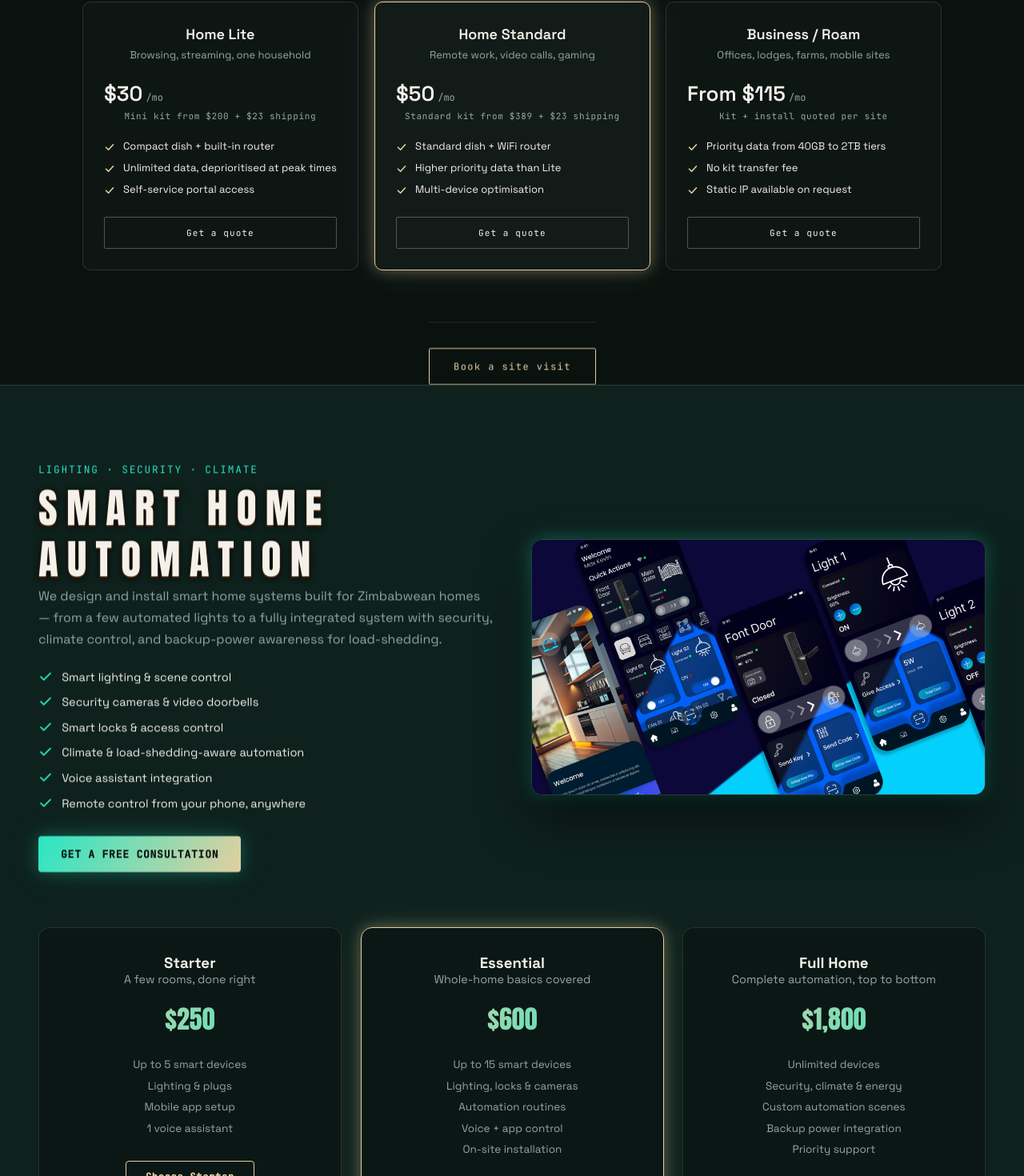
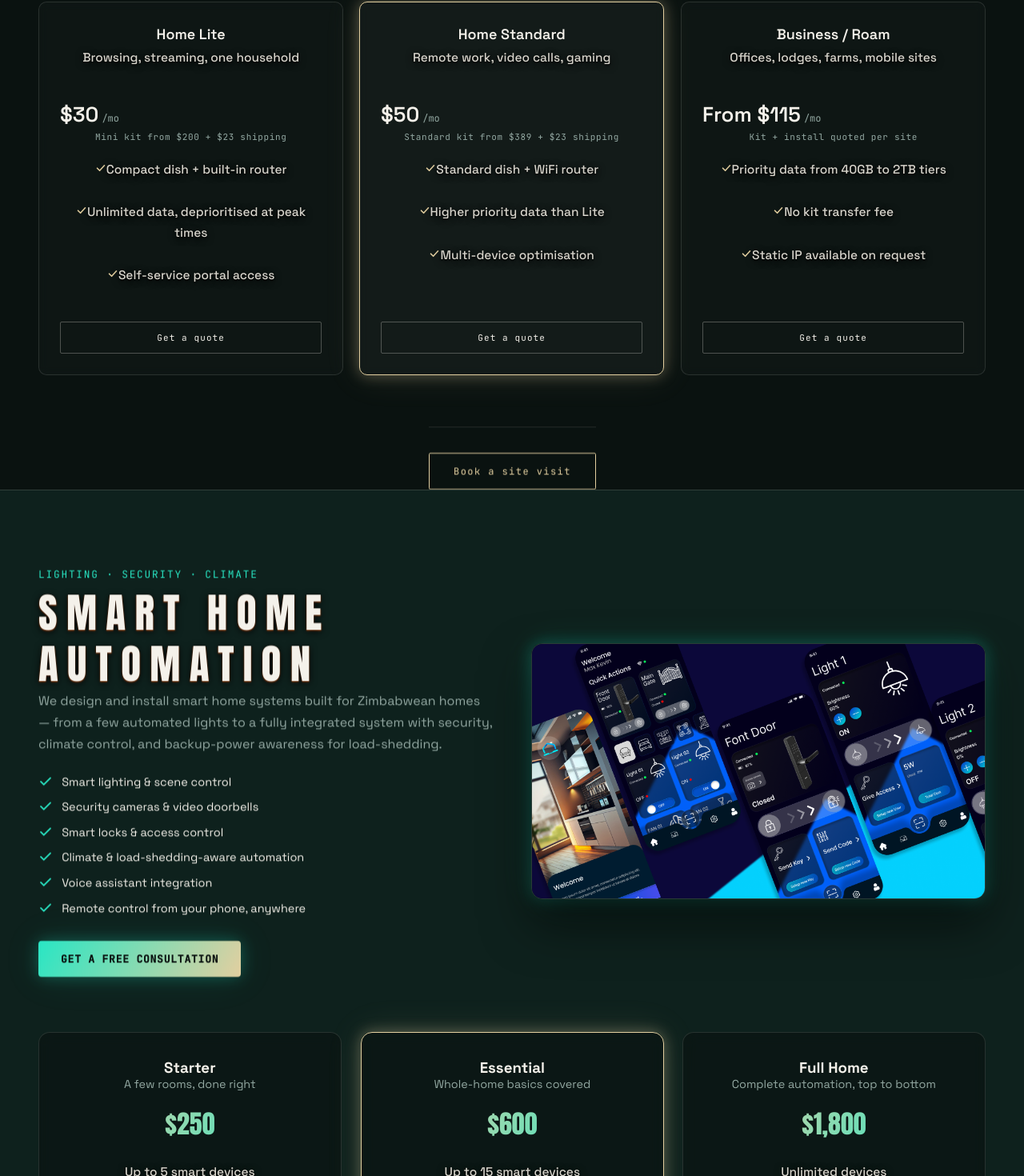
Before and after one commit to Solid5shield/solid5zw, a React (Vite) app: page / in a window 1280 px wide. Shown: the part 1886-3356 px from the top of the page at 80% size. Built offline with nearby package versions, Linux system fonts and the light colour scheme.

Commit message:
smart home

```diff
--- a/src/components/About.css
+++ b/src/components/About.css
@@ -5,15 +5,16 @@
 }
 
 .about-banner{
-  height: 220px;
+  font-family: "Marcellus", "EB Garamond", var(--display), serif;
+  font-weight: 400;
+  font-size: clamp(48px, 4vw, 52px);
+  line-height: 1.25;
+  letter-spacing: 0.22em;
+  text-transform: uppercase;
   display: flex;
-  justify-content: center;
-  padding: 0 48px;
-  background:
-    linear-gradient(90deg, rgba(10,18,16,0.75), rgba(10,18,16,0.35)),
-    radial-gradient(70% 140% at 80% 50%, var(--teal-glow), var(--teal-1));
-  border-bottom: 1px solid var(--line);
-  overflow: hidden;
+  flex-direction: column;
+  gap: 4px;
+  text-shadow: 0 2px 10px rgba(0,0,0,0.9), 0 1px 2px rgba(233, 85, 0, 0.95);
 }
 .about-banner span{
   font-family: var(--display);
@@ -26,20 +27,26 @@
 .about-body{ padding-top: 64px; }
 
 .about-heading{
-  font-family: var(--display);
+  font-family: "Marcellus", "EB Garamond", var(--display), serif;
   font-weight: 400;
-  font-size: clamp(30px, 4vw, 44px);
-  line-height: 1.05;
-  color: var(--gold-soft);
-  margin-bottom: 30px;
+  font-size: clamp(48px, 4vw, 52px);
+  line-height: 1.25;
+  letter-spacing: 0.22em;
+  text-transform: uppercase;
+  display: flex;
+  flex-direction: column;
+  gap: 4px;
+  text-align: center;
+  text-shadow: 0 2px 10px rgba(0,0,0,0.9), 0 1px 2px rgba(233, 85, 0, 0.95);
 }
 
 .about-copy{
-  max-width: 620px;
-  font-size: 15px;
-  line-height: 1.75;
-  color: var(--muted);
+  font-size: 15.5px;
+  font-weight: 500;
+  line-height: 1.65;
+  color: #d8d5cc;
   margin-bottom: 18px;
+  text-shadow: 0 2px 10px rgba(0,0,0,0.9), 0 1px 2px rgba(0,0,0,0.95);
 }
 
 .about-panel{
@@ -83,6 +90,7 @@
   font-family: var(--mono);
   font-size: 13px;
   line-height: 2;
+  align-items: center;
   color: var(--ink);
   align-self: center;
 }
--- a/src/components/SmartHomeSection.css
+++ b/src/components/SmartHomeSection.css
@@ -144,13 +144,12 @@
 }
 
 .smart-home-package ul {
-  list-style: none;
-  padding: 0;
-  margin: 0 0 2rem;
-  color: var(--muted);
-  font-size: 13.5px;
-  display: grid;
-  gap: 0.6rem;
+  font-size: 15.5px;
+  font-weight: 500;
+  line-height: 1.65;
+  color: #d8d5cc;
+  margin-bottom: 18px;
+  text-shadow: 0 2px 10px rgba(0,0,0,0.9), 0 1px 2px rgba(0,0,0,0.95);
 }
 
 .smart-home-package-cta {
--- a/src/components/StarlinkSection.css
+++ b/src/components/StarlinkSection.css
@@ -111,10 +111,12 @@
 }
 
 .starlink-plan-fit {
-  font-family: var(--sans);
-  font-size: 13px;
-  color: var(--muted);
-  line-height: 1.4;
+  font-size: 15.5px;
+  font-weight: 500;
+  line-height: 1.65;
+  color: #d8d5cc;
+  margin-bottom: 18px;
+  text-shadow: 0 2px 10px rgba(0,0,0,0.9), 0 1px 2px rgba(0,0,0,0.95);
 }
 
 .starlink-plan-price {
@@ -154,12 +156,12 @@
 }
 
 .starlink-plan-features li {
-  display: flex;
-  align-items: flex-start;
-  gap: 10px;
-  font-family: var(--sans);
-  font-size: 13px;
-  color: var(--ink);
+  font-size: 15.5px;
+  font-weight: 500;
+  line-height: 1.65;
+  color: #d8d5cc;
+  margin-bottom: 18px;
+  text-shadow: 0 2px 10px rgba(0,0,0,0.9), 0 1px 2px rgba(0,0,0,0.95);
 }
 
 .starlink-plan-features li svg {
```
